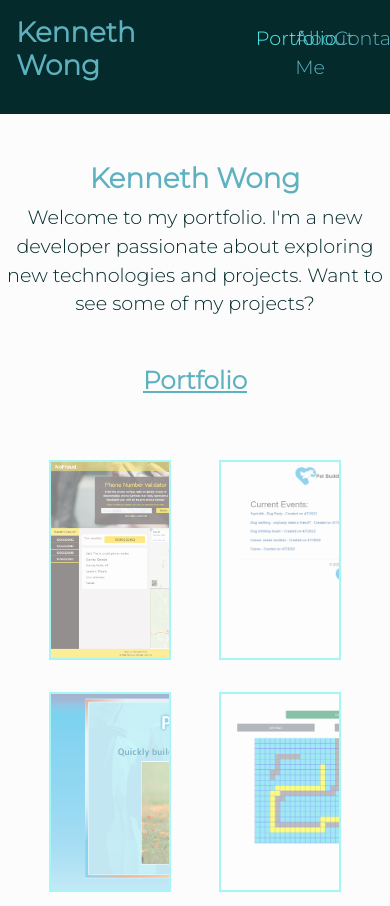
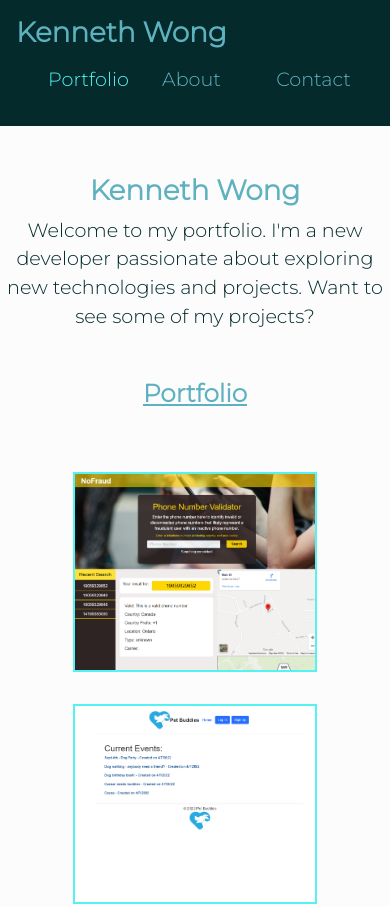
Before and after one commit to KennWg/my-portfolio, a React (Create React App) app: page / in a window 390 px wide. Shown: the top 906 px of the page. Built offline with nearby package versions, Linux system fonts and the light colour scheme.

Commit message:
added mobile responsiveness

```diff
--- a/src/components/Header/index.js
+++ b/src/components/Header/index.js
@@ -12,11 +12,11 @@ function Header(props) {
     } = props;
 
     return (
-        <header className="d-flex flex-row px-3 py-3">
-            <div className="d-flex col-3">
+        <header className="d-flex flex-row px-3 py-3 flex-wrap">
+            <div className="d-flex col-12 col-lg-3">
                 <h1>Kenneth Wong</h1>
             </div>
-            <div className="d-flex col-9">
+            <div className="d-flex col-12 col-lg-9">
                 <Nav
                     currentCategory={currentCategory}
                     setCurrentCategory={setCurrentCategory}
--- a/src/components/Nav/index.js
+++ b/src/components/Nav/index.js
@@ -31,9 +31,9 @@ function Nav(props) {
     return(
         <nav className="w-100">
             <ul className="d-flex flex-row justify-content-end">
-                <li className={`col-2 pt-2 ${currentCategory === 'portfolio' && 'navActive'}`}><span onClick={() => clickHandler('portfolio')}>Portfolio</span></li>
-                <li className={`col-2 pt-2 ${currentCategory === 'about' && 'navActive'}`}><span onClick={() => clickHandler('about')}>About Me</span></li>
-                <li className={`col-2 pt-2 ${currentCategory === 'contact' && 'navActive'}`}><span onClick={() => clickHandler('contact')}>Contact</span></li>
+                <li className={`col-lg-2 col-3 pt-2 ${currentCategory === 'portfolio' && 'navActive'}`}><span onClick={() => clickHandler('portfolio')}>Portfolio</span></li>
+                <li className={`col-lg-2 col-3 pt-2 ${currentCategory === 'about' && 'navActive'}`}><span onClick={() => clickHandler('about')}>About</span></li>
+                <li className={`col-lg-2 col-3 pt-2 ${currentCategory === 'contact' && 'navActive'}`}><span onClick={() => clickHandler('contact')}>Contact</span></li>
             </ul>
         </nav>
     )
--- a/src/components/Portfolio/index.js
+++ b/src/components/Portfolio/index.js
@@ -18,7 +18,7 @@ function Portfolio(props) {
             {modalOpen && <Modal currentProject={currentProject} onClose={toggleModal} />}
             <h2 className="mx-5 my-5 text-center">Portfolio</h2>
             <div className="d-flex flex-wrap portfolio-container justify-content-center">
-                <div className="d-flex flex-wrap mx-1 py-3 project-container col-5 justify-content-center">
+                <div className="d-flex flex-wrap mx-1 py-3 project-container col-md-5 col-10 justify-content-center">
                     <div className="projectcard project1 w-75" onClick={() => toggleModal({
                         name: "No Fraud",
                         techs: "HTML/CSS/Javascript",
@@ -28,7 +28,7 @@ function Portfolio(props) {
                         githubLink: "https://github.com/KennWg/no-fraud"
                     })}></div>
                 </div>
-                <div className="d-flex flex-wrap mx-1 py-3 project-container col-5 justify-content-center">
+                <div className="d-flex flex-wrap mx-1 py-3 project-container col-md-5 col-10 justify-content-center">
                     <div className="projectcard project2 w-75" onClick={() => toggleModal({
                         name: "Pet Buddies",
                         techs: "Node.js, Express.js, MySQL, Handlebars.js",
@@ -38,7 +38,7 @@ function Portfolio(props) {
                         githubLink: "https://github.com/KennWg/pet-buddies"
                     })}></div>
                 </div>
-                <div className="d-flex flex-wrap mx-1 py-3 project-container col-5 justify-content-center">
+                <div className="d-flex flex-wrap mx-1 py-3 project-container col-md-5 col-10 justify-content-center">
                     <div className="projectcard project3 w-75" onClick={() => toggleModal({
                         name: "Pet Alert",
                         techs: "MERN Stack (MongoDb, Express.js, React, Node.js)",
@@ -48,7 +48,7 @@ function Portfolio(props) {
                         githubLink: "https://github.com/KennWg/pet-finder"
                     })}></div>
                 </div>
-                <div className="d-flex flex-wrap mx-1 py-3 project-container col-5 justify-content-center">
+                <div className="d-flex flex-wrap mx-1 py-3 project-container col-md-5 col-10 justify-content-center">
                     <div className="projectcard project4 w-75" onClick={() => toggleModal({
                         name: "Pathfinder",
                         techs: "React, Javascript",
@@ -58,7 +58,7 @@ function Portfolio(props) {
                         githubLink: "https://github.com/KennWg/pathfinder"
                     })}></div>
                 </div>
-                <div className="d-flex flex-wrap mx-1 py-3 project-container col-5 justify-content-center">
+                <div className="d-flex flex-wrap mx-1 py-3 project-container col-md-5 col-10 justify-content-center">
                     <div className="projectcard project5 w-75" onClick={() => toggleModal({
                         name: "Sorting Visualizer",
                         techs: "React, Javascript",
@@ -68,7 +68,7 @@ function Portfolio(props) {
                         githubLink: "https://github.com/KennWg/sorting-app"
                     })}></div>
                 </div>
-                <div className="d-flex flex-wrap mx-1 py-3 project-container col-5 justify-content-center">
+                <div className="d-flex flex-wrap mx-1 py-3 project-container col-md-5 col-10 justify-content-center">
                     <div className="projectcard project6 w-75" onClick={() => toggleModal({
                         name: "Tech Blog",
                         techs: "MySQL, Express.js, Handlebars.js",
--- a/src/hooks/index.js
+++ b/src/hooks/index.js
@@ -14,7 +14,7 @@ export function usePagePosition(setCategory,aboutRef,contactRef) {
 
         if(pagePosition < aboutRef.current.offsetTop - 150){
             setCategory("portfolio");
-        } else if (pagePosition > aboutRef.current.offsetTop + 200){
+        } else if (pagePosition > aboutRef.current.offsetTop + 100){
             setCategory("contact");
         } else {
             setCategory("about");
--- a/src/index.css
+++ b/src/index.css
@@ -54,8 +54,11 @@ li {
 }
 
 nav  li {
+  color: var(--color4);
+}
+
+nav li span {
   cursor: pointer;
-  color: var(--color4);
 }
 
 .navActive {
@@ -155,6 +158,7 @@ textarea:focus {
 .resume a {
   text-decoration: none;
   color: var(--color4);
+  font-weight: 500px;
 }
 
 /* footer */
@@ -163,6 +167,7 @@ footer a {
   text-decoration: none;
   color: var(--color4);
   font-weight: bold;
+  font-size: larger;
 }
 
 /* modal */
@@ -212,3 +217,39 @@ footer a {
 .aboutContainer p {
   text-indent: 5%;
 }
+
+/* Media queries */
+
+@media only screen and (max-width: 768px){
+  .aboutContainer{
+    width: 75%!important;
+  }
+
+  .projectcard {
+    opacity: 1;
+  }
+
+  form{
+    width: 75%;
+  }
+
+}
+
+@media only screen and (max-width: 600px){
+  .aboutContainer{
+    width: 90%!important;
+  }
+
+  form{
+    width: 100%;
+  }
+
+  nav ul{
+    width: 100%;
+  }
+
+  nav li{
+    margin-left: 5%;
+    margin-right: 5%;
+  }
+}
```
